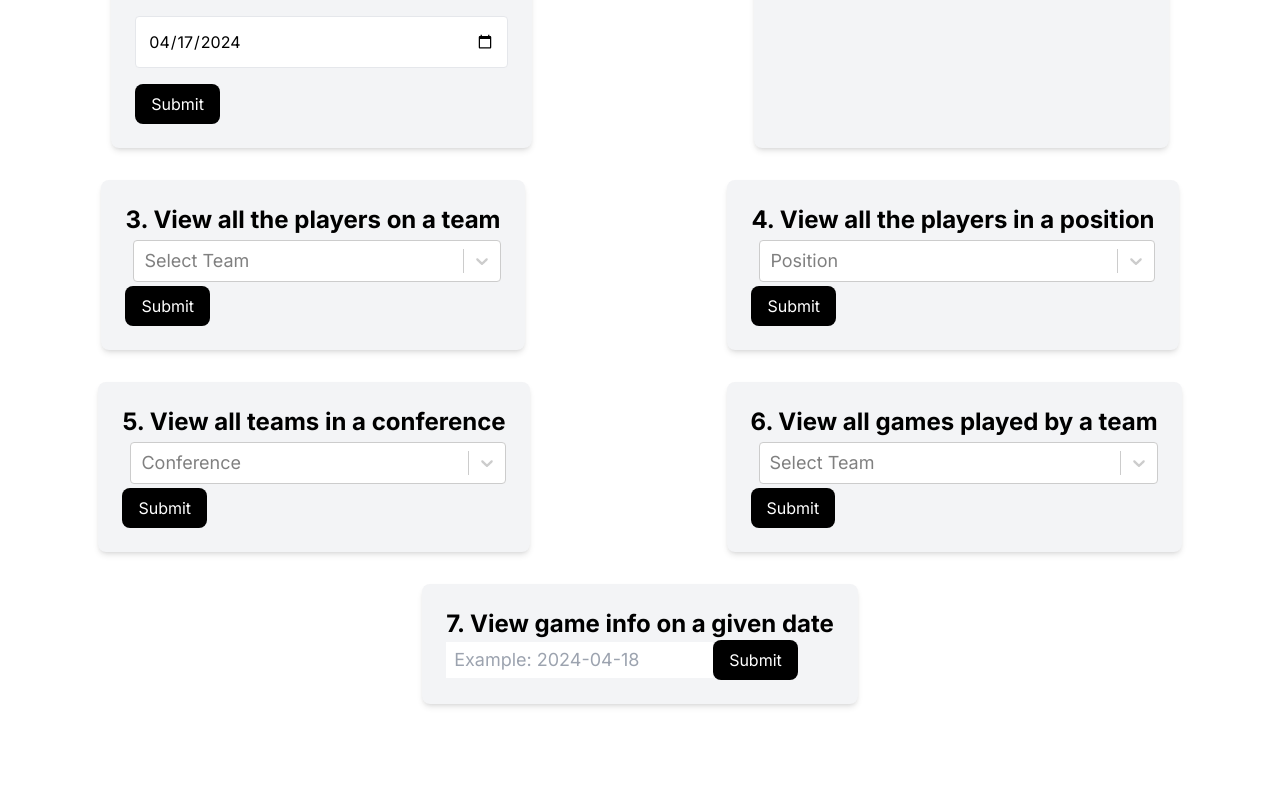
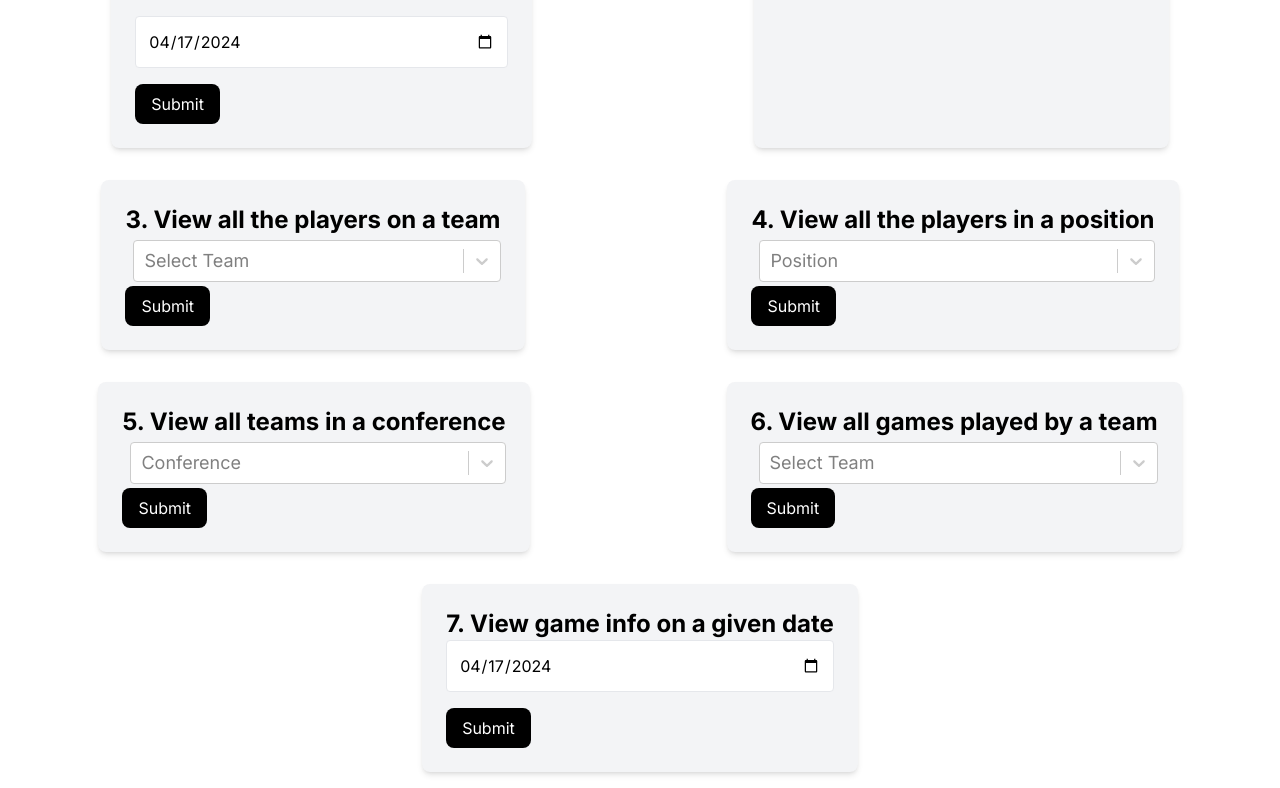
Before and after one commit to jordicastro/NFL-db-app, a Next.js app: page / in a window 1280 px wide. Shown: the part 369-1157 px from the top of the page. Before the commit the page ends 1089 px from the top, so only its background shows below. Built offline with nearby package versions, Linux system fonts and the light colour scheme.

Commit message:
viewGameByDate implemented

```diff
--- a/src/app/components/queries/ViewGameByDate.tsx
+++ b/src/app/components/queries/ViewGameByDate.tsx
@@ -1,22 +1,31 @@
 import React from 'react'
 import { useState, FormEvent } from 'react'
 const ViewGameByDate = () => {
-    const [gameDate, setGameDate] = useState('');
+    const [date, setDate] = useState(new Date());
 
     const onSubmitDate = (e : FormEvent) => {
-        e.preventDefault();
-        console.log(`getting game info on date: ${gameDate}`)
-        // query to get game info on a given date
+      e.preventDefault();
+      console.log(`getting game info on date: ${date.toISOString().substring(0, 10)}`);
+
+      // redirect to ./database/game/[date], passing in the table
+      return window.location.href = `/database/game/date/${date.toISOString().substring(0, 10)}`;
+
     };
 
   return (
     <form onSubmit={onSubmitDate}>
         <h3 className='text-2xl font-bold text-black-500'>7. View game info on a given date</h3>
-        <input className='py-1 pl-2 text-lg'
-                type="text"
-                placeholder="Example: 2024-04-18"
-                value={gameDate}
-                onChange={(e) => {setGameDate(e.target.value)}}
+        <input
+        className="block border border-grey-light w-full p-3 rounded mb-4"
+        type="date"
+        placeholder="Date"
+        value={date.toISOString().substring(0, 10)}
+        onChange={(e) => {
+          const newDate = new Date(e.target.value);
+          if (!isNaN(newDate.getTime())) {
+            setDate(newDate);
+          }
+        }}
         />
         <button className='inline-block bg-black text-white rounded-lg px-4 py-2 hover:bg-gray-700' type="submit">Submit</button>
     </form>
--- /dev/null
+++ b/src/app/database/game/date/[id]/page.tsx
@@ -0,0 +1,31 @@
+"use client";
+import React, { useState, useEffect } from 'react';
+import SupabaseService from '@/app/services/supabaseService';
+import { Game } from '@/app/types/Game';
+import Table from '@/app/components/Table';
+
+
+const DatePage = ({params}: {params: {id: string}}) => {
+    const { viewGamesByDate } = SupabaseService();
+    const [games, setGames] = useState<Game[]>([]);
+    const date = params.id;
+
+    useEffect( () => {
+
+        const fetchGames = async () => {
+            const games = await viewGamesByDate(date);
+            setGames(games);
+        }
+
+        fetchGames();
+    }, [])
+
+
+    return (
+        <main className="flex justify-center mt-5">
+            <Table contents={games} title={`Games on ${date}`}></Table>
+        </main>
+    );
+}
+
+export default DatePage
--- a/src/app/database/player/[id]/page.tsx
+++ b/src/app/database/player/[id]/page.tsx
@@ -16,7 +16,6 @@ const PlayersPage = ({params} : {params : {id: string}}) => {
             setPlayers(players);
         }
         fetchPlayers();
-        console.log(players);
     }, []);
     return (
         <main className="flex justify-center mt-5">
--- a/src/app/services/supabaseService.ts
+++ b/src/app/services/supabaseService.ts
@@ -101,7 +101,7 @@ const SupabaseService = () => {
     return data;
   };
 
-  const viewGamesByDate = async (date: Date) => {
+  const viewGamesByDate = async (date: string) => {
     // TODO
     const { data, error } = await supabase
       .from("game")
@@ -125,6 +125,7 @@ const SupabaseService = () => {
     viewPlayersByPosition,
     viewTeamsByConference,
     viewGamesByTeam,
+    viewGamesByDate,
   };
 };
 
```
